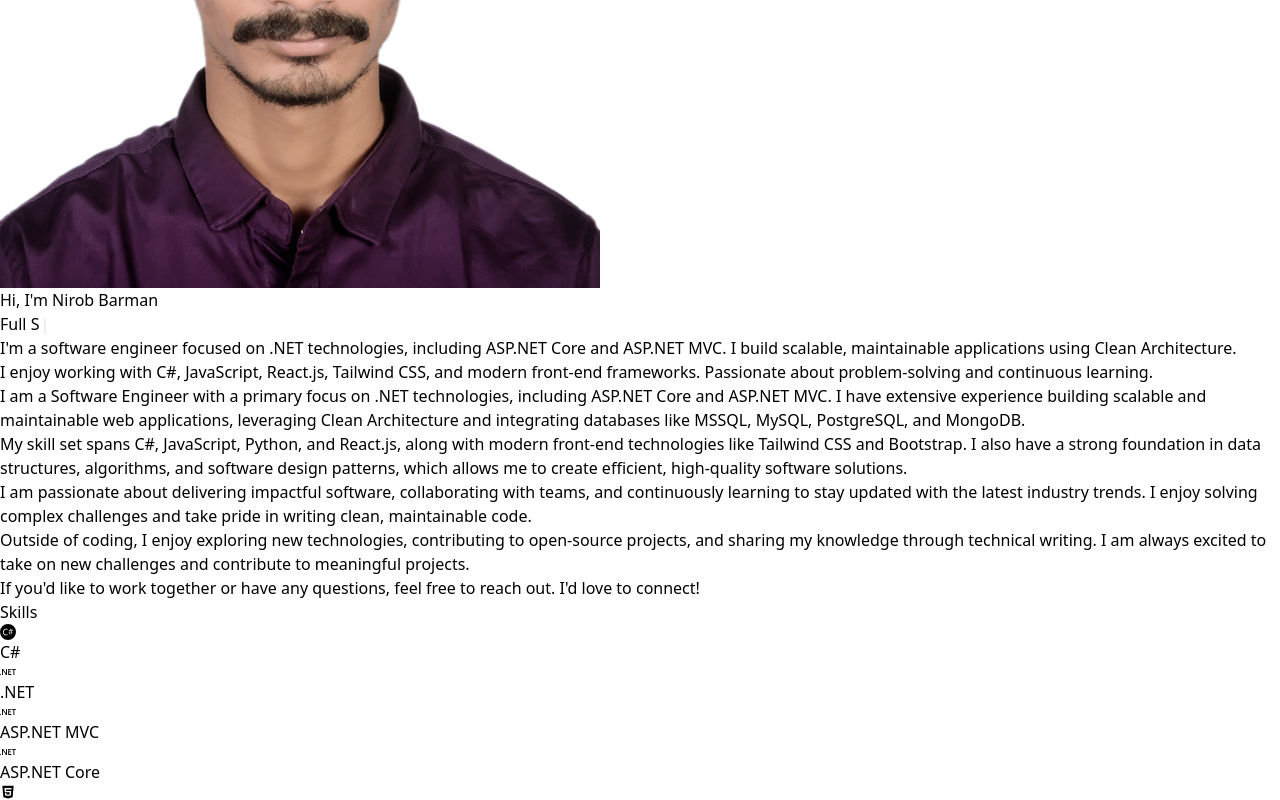
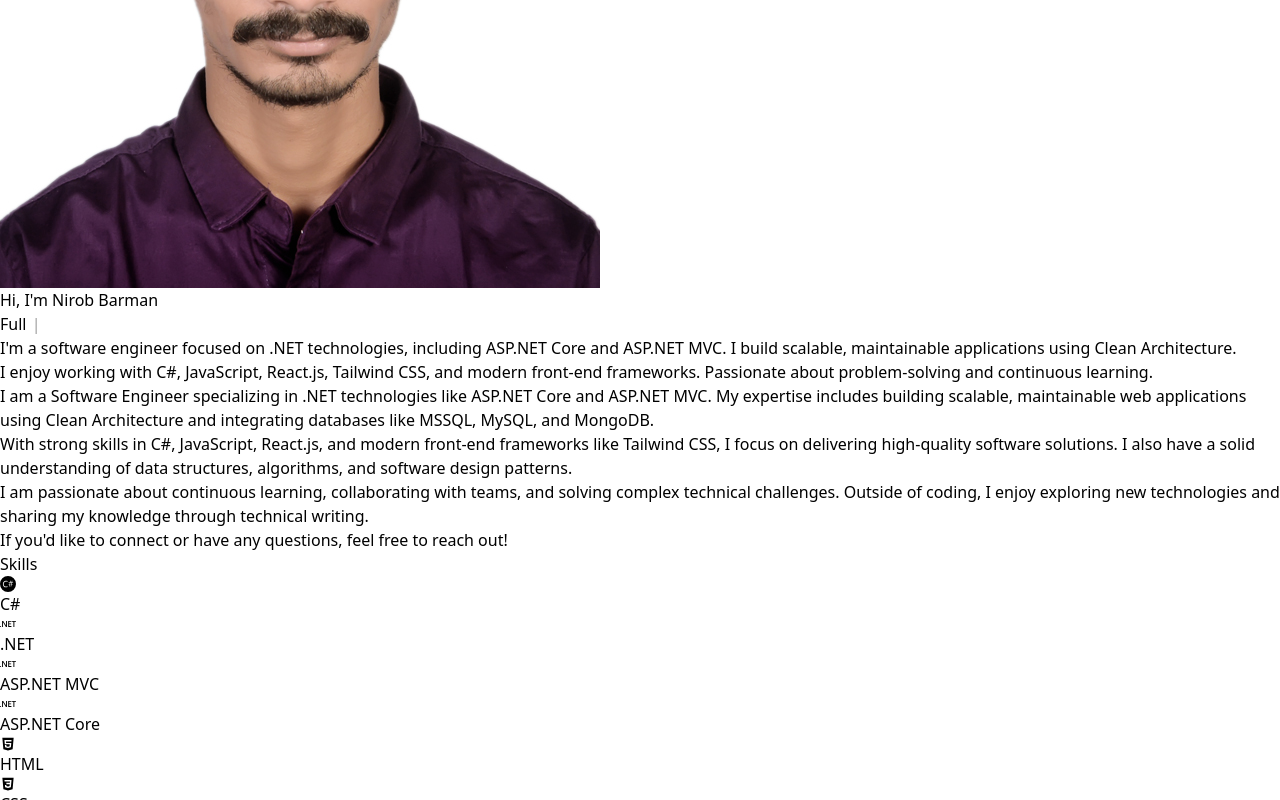
Before and after one commit to Nirob-Barman/MyPortfolio, a React (Vite) app: page / in a window 1280 px wide. Shown: the part 516-1316 px from the top of the page. Built offline with nearby package versions, Linux system fonts and the light colour scheme.

Commit message:
Update About

```diff
--- a/src/Shared/About.jsx
+++ b/src/Shared/About.jsx
@@ -4,26 +4,17 @@ const About = () => {
     return (
         <div id="About">
             <section className="bg-white rounded-lg shadow-lg p-8">
-                {/* <h1 className="text-3xl font-bold mt-20 mb-4">About Me</h1>
-                <p className="mb-4">I am a MERN stack developer with a passion for creating efficient and scalable web applications. I have experience in developing full-stack applications using MongoDB, Express.js, React.js, and Node.js.</p>
-                <p className="mb-4">Throughout my career, I have worked on various projects, ranging from small personal websites to large enterprise applications. I am comfortable working with both frontend and backend technologies, and I enjoy the challenge of solving complex problems.</p>
-                <p className="mb-4">In addition to my technical skills, I am a strong communicator and a team player. I believe in collaborating with clients and fellow developers to deliver high-quality software solutions.</p>
-                <p className="mb-4">When I'm not coding, you can find me exploring new technologies, reading tech blogs, or contributing to open-source projects. I am always looking for opportunities to learn and grow as a developer.</p>
-                <p className="mb-4">If you're interested in working together or have any questions, feel free to contact me. I'd love to hear from you!</p> */}
                 <p className="mb-4">
-                    I am a Software Engineer with a primary focus on .NET technologies, including ASP.NET Core and ASP.NET MVC. I have extensive experience building scalable and maintainable web applications, leveraging Clean Architecture and integrating databases like MSSQL, MySQL, PostgreSQL, and MongoDB.
+                    I am a Software Engineer specializing in .NET technologies like ASP.NET Core and ASP.NET MVC. My expertise includes building scalable, maintainable web applications using Clean Architecture and integrating databases like MSSQL, MySQL, and MongoDB.
                 </p>
                 <p className="mb-4">
-                    My skill set spans C#, JavaScript, Python, and React.js, along with modern front-end technologies like Tailwind CSS and Bootstrap. I also have a strong foundation in data structures, algorithms, and software design patterns, which allows me to create efficient, high-quality software solutions.
+                    With strong skills in C#, JavaScript, React.js, and modern front-end frameworks like Tailwind CSS, I focus on delivering high-quality software solutions. I also have a solid understanding of data structures, algorithms, and software design patterns.
                 </p>
                 <p className="mb-4">
-                    I am passionate about delivering impactful software, collaborating with teams, and continuously learning to stay updated with the latest industry trends. I enjoy solving complex challenges and take pride in writing clean, maintainable code.
+                    I am passionate about continuous learning, collaborating with teams, and solving complex technical challenges. Outside of coding, I enjoy exploring new technologies and sharing my knowledge through technical writing.
                 </p>
                 <p className="mb-4">
-                    Outside of coding, I enjoy exploring new technologies, contributing to open-source projects, and sharing my knowledge through technical writing. I am always excited to take on new challenges and contribute to meaningful projects.
-                </p>
-                <p className="mb-4">
-                    If you'd like to work together or have any questions, feel free to reach out. I'd love to connect!
+                    If you'd like to connect or have any questions, feel free to reach out!
                 </p>
             </section>
         </div>
```
